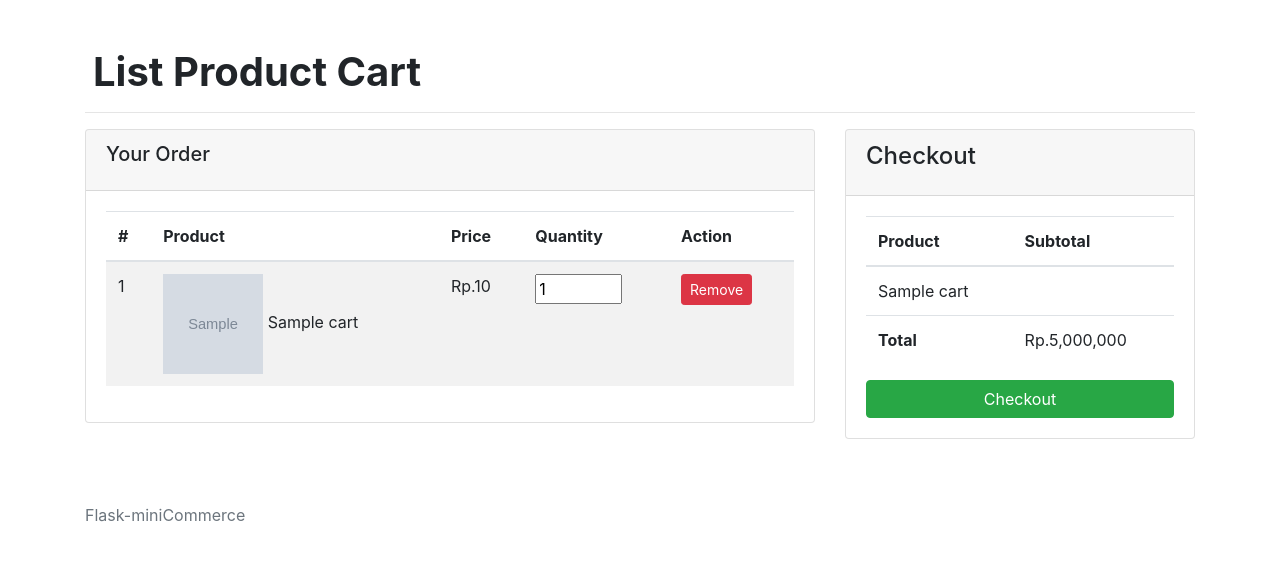
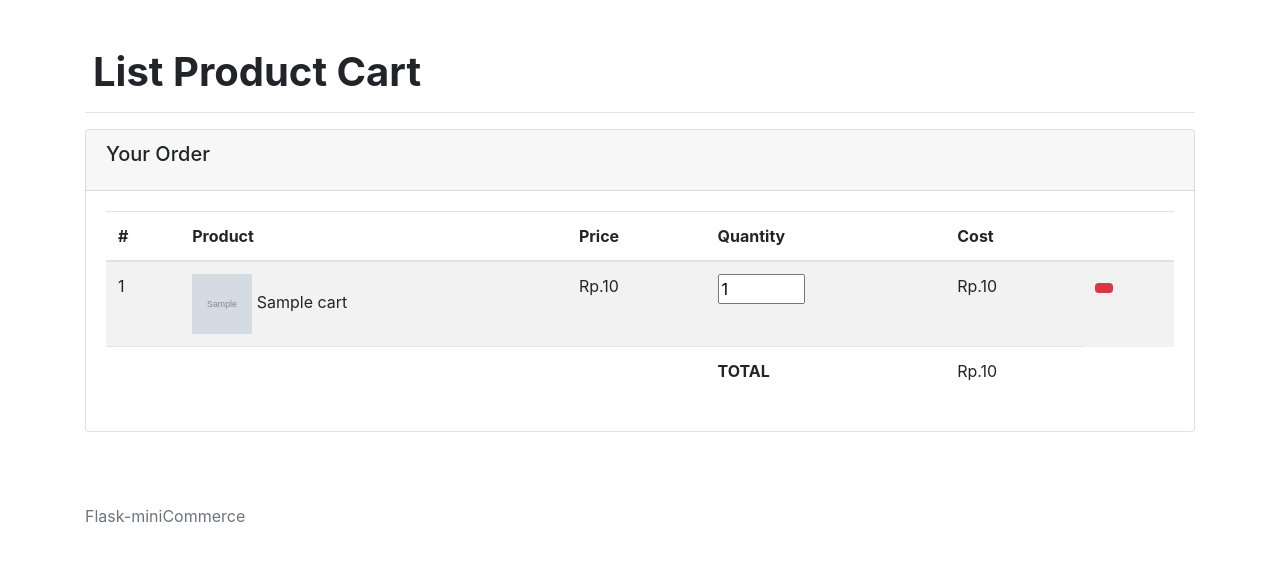
Before and after one commit to superiorkid/flask-miniCommerce, a Flask app: template app/templates/cart/cart.html in a window 1280 px wide. Shown: the part 80-642 px from the top of the page. Run offline with Flask 3, Linux system fonts and the light colour scheme; the template is opened without the code that fills it: most values are stand-ins (such as "Sample title", 1, 10 or a date in 2020); grey boxes marked "Sample" are stand-in pictures; some libraries are stand-ins or nearby versions.

Commit message:
complete cart

```diff
--- a/app/static/js/cart.js
+++ b/app/static/js/cart.js
@@ -5,6 +5,8 @@ const addToCart = (productId) => {
     if (!res.ok) {
       throw new Error("unsuccessfull add product to cart.");
     }
+
+    alert("Product added to cart.");
   });
 
   location.reload();
@@ -14,6 +16,6 @@ const removeFromCart = (productId) => {
   fetch(`http://127.0.0.1:5000/cart/${productId}/remove`, {
     method: "DELETE",
   });
-
+  alert("Product remove from cart.");
   location.reload();
 };
--- /dev/null
+++ b/app/static/js/subtotal.js
@@ -0,0 +1,53 @@
+// initial value
+let prices = document.getElementsByClassName("price");
+
+function initialValue(price) {
+  let temp = 0;
+  for (let i = 0; i < prices.length; i++) {
+    temp += parseFloat(price[i].innerHTML);
+  }
+  $("#total").html(temp);
+}
+
+initialValue(prices);
+// initial value
+
+/* Assign actions */
+$(".product-quantity input").change(function () {
+  updateQuantity(this);
+});
+
+/* Recalculate cart */
+function recalculateCart() {
+  var subtotal = 0;
+
+  /* Sum up row totals */
+  $(".product").each(function () {
+    subtotal += parseFloat(
+      $(this).children(".product-cost").children(".cost").text()
+    );
+  });
+
+  /* Update totals display */
+  $("#total").html(subtotal);
+}
+
+/* Update quantity */
+function updateQuantity(quantityInput) {
+  /* Calculate line price */
+  var productRow = $(quantityInput).parent().parent();
+  var price = parseFloat(
+    productRow.children(".product-price").children(".price").text()
+  );
+  var quantity = $(quantityInput).val();
+  var linePrice = price * quantity;
+
+  /* Update line price display and recalc cart totals */
+  productRow
+    .children(".product-cost")
+    .children(".cost")
+    .each(function () {
+      $(this).text(linePrice);
+      recalculateCart();
+    });
+}
--- a/app/templates/cart/cart.html
+++ b/app/templates/cart/cart.html
@@ -1,3 +1,5 @@
+{% from 'bootstrap4/utils.html' import render_icon %}
+
 {% extends "base.html" %}
 
 {% block content %}
@@ -5,10 +7,7 @@
     <h1 class="font-weight-bold ml-2">List Product Cart</h1>
     <hr>
 
-    <div class="row">
-      <div class="col-md-8">
-
-        <div class="card">
+        <div class="card mb-2">
           <div class="card-header">
             <h5 class="card-title">Your Order</h5>
           </div>
@@ -20,76 +19,45 @@
                 <th>Product</th>
                 <th>Price</th>
                 <th>Quantity</th>
-                <th>Action</th>
+                <th>Cost</th>
+                <th>&nbsp;</th>
               </thead>
               <tbody>
-
               {% for cart in carts %}
-                <tr>
+                <tr class="product">
                   <td>{{ loop.index }}</td>
                   <td>
-                    <img src="{{ url_for('static', filename="uploads/" + cart.image) }}" alt="" width="100" height="100">
+                    <img src="{{ url_for('static', filename="uploads/" + cart.image) }}" alt="" width="60" height="60">
                     {{cart.product_name}}
                   </td>
+                  <td class="product-price">
+                    Rp.<span class="price" id="price">{{cart.regural_price}}</span>
+                  </td>
+                  <td class="product-quantity">
+                    <input type="number" min="1" max="{{ cart.quantity }}" value="1">
+                  </td>
+                  <td class="product-cost">Rp.<span class="cost">{{cart.regural_price}}</span></td>
                   <td>
-                    Rp.<span id="price">{{cart.regural_price}}</span>
-                  </td>
-                  <td>
-                    <input type="number" min="1" max="{{ cart.quantity }}" value="1" id="quantity">
-                  </td>
-                  <td>
-                    <button onclick="removeFromCart({{cart.id}})" class="btn btn-sm btn-danger">Remove</button>
+                    <button onclick="removeFromCart({{cart.id}})" class="btn btn-sm btn-danger">{{ render_icon('trash-fill') }}</button>
                   </td>
                 </tr>
               {% endfor %}
-
               </tbody>
+              <tfoot>
+                <tr>
+                  <td>&nbsp;</td>
+                  <td>&nbsp;</td>
+                  <td>&nbsp;</td>
+                  <th>TOTAL</th>
+                  <td>
+                    Rp.<span id="total"></span>
+                  </td>
+                </tr>
+              </tfoot>
             </table>
           </div>
         </div>
 
-      </div>
-
-      <div class="col-md-4">
-
-          <div class="card">
-            <div class="card-header">
-              <h4 class="card-title">Checkout</h4>
-            </div>
-            <div class="card-body">
-              <div class="table-responsive">
-                <table class="table table-striper">
-                  <thead>
-                    <tr>
-                      <th>Product</th>
-                      <th>Subtotal</th>
-                    </tr>
-                  </thead>
-                  <tbody>
-                    {% for cart in carts %}
-                      <tr>
-                        <td>{{cart.product_name}}</td>
-                        <td>
-                          <span class="subtotal"></span>
-                        </td>
-                      </tr>
-                    {% endfor %}
-                  </tbody>
-
-                  <tfoot>
-                    <tr>
-                      <th>Total</th>
-                      <td>Rp.<span class="total">5,000,000</span></td>
-                    </tr>
-                  </tfoot>
-                </table>
-
-                <a href="#checkout" class="btn btn-success btn-block">Checkout</a>
-              </div>
-            </div>
-          </div>
-
-      </div>
     </div>
   </div>
 
@@ -97,4 +65,5 @@
 
 {% block scripts %}
   <script src="{{ url_for('static', filename="js/cart.js") }}"></script>
+  <script src="{{ url_for('static', filename="js/subtotal.js") }}"></script>
 {% endblock scripts %}
--- a/app/templates/includes/__nav.html
+++ b/app/templates/includes/__nav.html
@@ -27,7 +27,7 @@
 							</li>
 						{% endif %}
 					<li class="nav-item pl-1 ">
-						<a class="nav-link" href="{{ url_for('cart.cart_list') }}"><i class="fa fa-th-list fa-fw mr-1"></i>Cart</a>
+						<a class="nav-link" href="{{ url_for('cart.cart_list') }}"><i class="fa fa-th-list fa-fw mr-1"></i>Cart <span class="badge badge-light">{{ cart_item }}</span></a>
 					</li>
 					<li class="nav-item pl-1 ">
 						<a class="nav-link" href="{{ url_for('users.user_profile') }}"><i class="fa fa-th-list fa-fw mr-1"></i>Your Profile</a>
```
Also changed, not shown: app/cart/__init__.py (line endings or trailing spaces).
